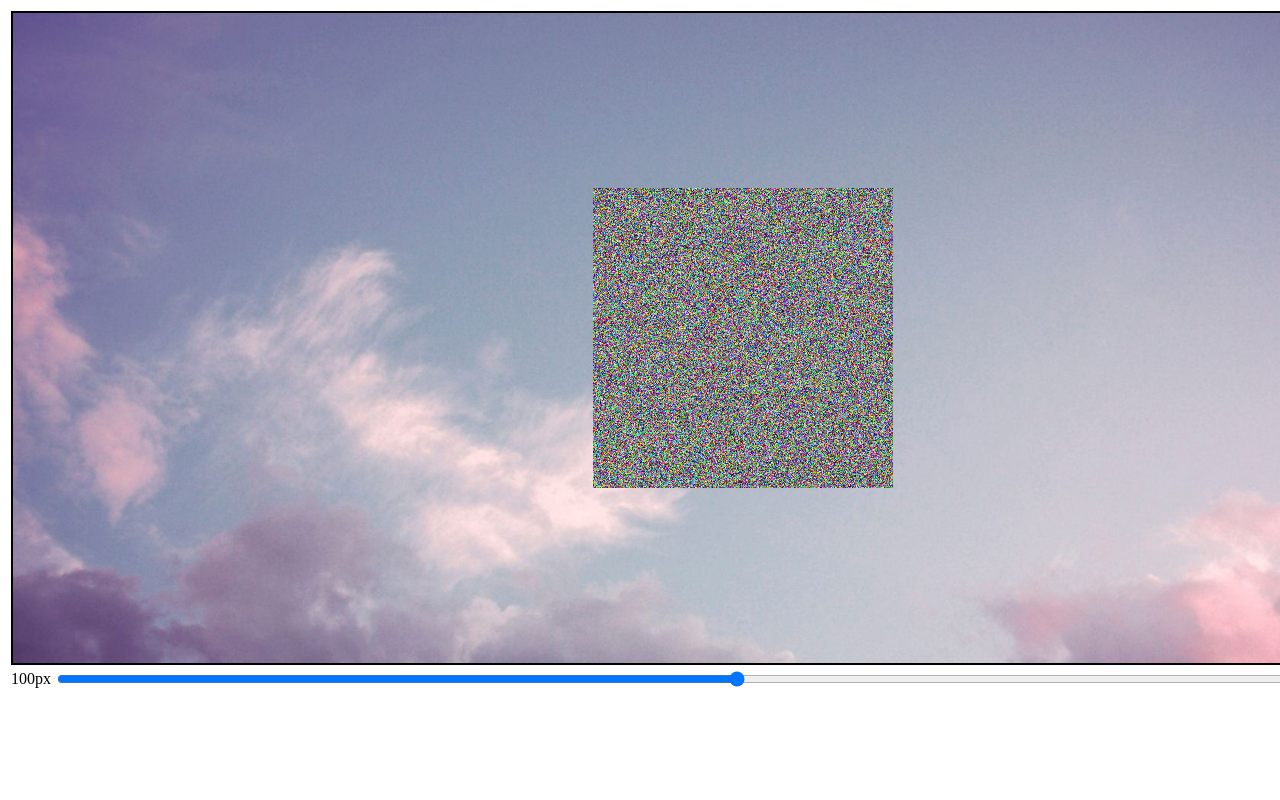
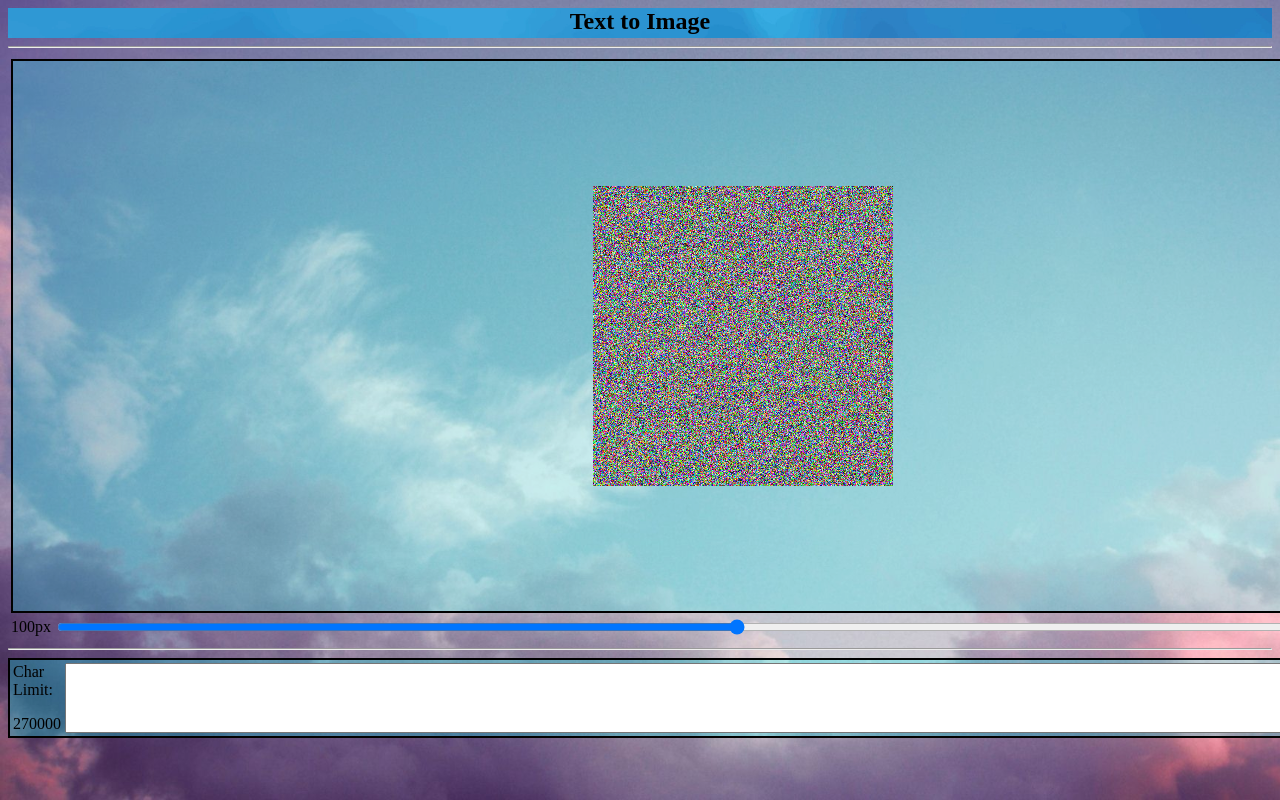
Before and after one commit to SakshamSahgal/Convert_Text_To_Image, a plain HTML site: page index.html in a window 1280 px wide. Shown: the top 800 px of the page. Drawn offline with Linux system fonts and the light colour scheme.

Commit message:
background Fixed and textbox working

```diff
--- a/CSS/styles.css
+++ b/CSS/styles.css
@@ -1,12 +1,16 @@
+#output_pallet_holder td,tr /*output control table*/
+{
+    /* border: 2px solid black; */
+}
+
 #Canvas_Holder /*Canvas holder Div*/
 {
     position: relative;
     align-content: center;
     border: 2px solid black;
     width: 1460px;
-    height: 650px;
-    background-image: url("../Resources/background.png");
-    background-size: cover; /* Resize the background image to cover the entire container */
+    height: 550px;
+    background-color: rgba(0, 255, 255, 0.218);
 }
 
 #Output_Canvas /*Canvas*/
@@ -24,20 +28,40 @@
     /* transform: rotate(270deg); */
     -webkit-appearance: slider-vertical; /* WebKit */
     width: 20px;
-    height: 600px;
+    height: 500px;
 }
+
+
+
 #width /*horizontal width slider */
 {
     width: 1360px;
 }
 
-#Vertical_slider_holder   /*vertical height slider holder div*/
+
+#top_bar
 {
-    width: 40px;
-    height: 600px;
+    height: 30px;
+    width: 100%;
+    background-image: url("../Resources/sky.png");
+    background-size: cover; /* Resize the background image to cover the entire container */
 }
 
-#output_pallet_holder td,tr /*output control table*/
+
+#Input_Table
 {
+    border: 2px solid black;
+    background-color: rgba(0, 255, 255, 0.264);
+}
 
+#input_textbox
+{
+    width: 1400px;
+    height: 70px;
 }
+
+body
+{
+    background-image: url("../Resources/background.png");
+    background-size: cover; /* Resize the background image to cover the entire container */
+}
--- a/JS/script.js
+++ b/JS/script.js
@@ -2,21 +2,23 @@ var width_slider = document.getElementById("width"); //getting the width slider
 var height_slider = document.getElementById("height"); //getting the height slider
 var canvas = document.getElementById("Output_Canvas"); //getting the canvas element
 var ctx = canvas.getContext('2d'); //getting 2d instance of canvas
-
+var car_lim = document.getElementById("char_count");
 redraw_canvas();
 
 width_slider.oninput = function() //function called when slider value changes
 {
-    console.log("width changed to " + width_slider.value);
+    //console.log("width changed to " + width_slider.value);
     canvas.width = width_slider.value;
     redraw_canvas();
+    update_UI();
 };
 
 height_slider.oninput = function() //function called when slider value changes
 {
-    console.log("width changed to " + height_slider.value);
+    //console.log("width changed to " + height_slider.value);
     canvas.height = height_slider.value;
     redraw_canvas();
+    update_UI();
 };
 
 function redraw_canvas()
@@ -34,3 +36,13 @@ function redraw_canvas()
     scannedImage.data = scannedData; //overiding the pixel data
     ctx.putImageData(scannedImage,0,0); //redrawing on canvas
 }
+
+function update_UI()
+{
+    car_lim.innerHTML = (canvas.width)*(canvas.height)*3;
+}
+
+input_textbox.oninput = function()
+{
+    console.log("likhakuch");
+};
--- a/index.html
+++ b/index.html
@@ -4,7 +4,10 @@
 </head>
 <body>
 <link rel="stylesheet" href="CSS/styles.css">
-
+    <div id="top_bar">
+        <h2 align="Center">Text to Image</h2>
+    </div>
+    <hr>
     <table id="output_pallet_holder">
 
         <tr>
@@ -19,9 +22,7 @@
         </tr>
         <tr>
             <td>
-                <div id="Vertical_slider_holder">
-                    <input type="range" id="height" min="100" max="500">
-                </div>
+                <input type="range" id="height" min="100" max="500">
             </td>
         </tr>
         <tr>
@@ -39,9 +40,18 @@
             </td>
         </tr>
     </table>
-
-
-
+    <hr>
+    <table id="Input_Table">
+        <tr>
+            <td>
+                <p>Char Limit:</p>
+                <p id="char_count" >270000</p>
+            </td>
+            <td>
+                <input type="text" id="input_textbox">
+            </td>
+        </tr>
+    </table>
 <script src="JS/script.js"></script>
 </body>
 </html>
```
Also changed, not shown: Resources/sky.png (added).
